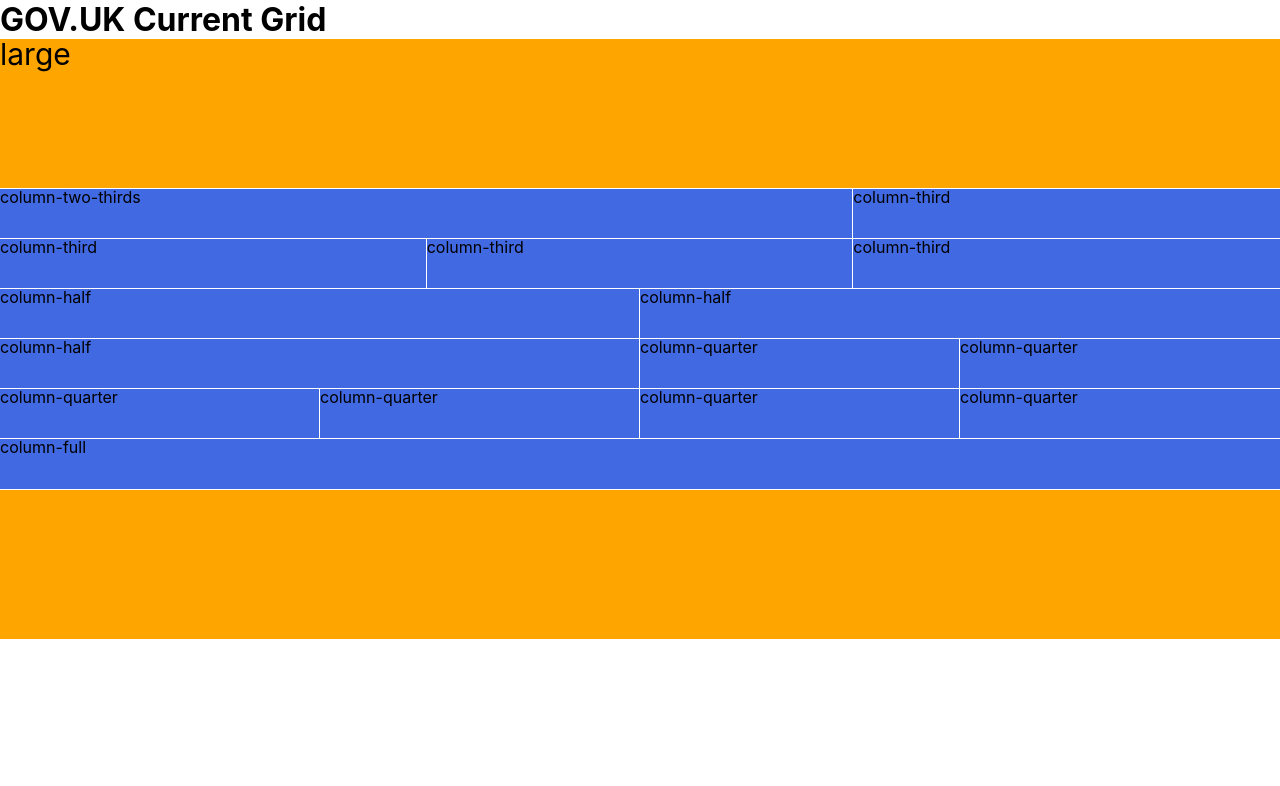
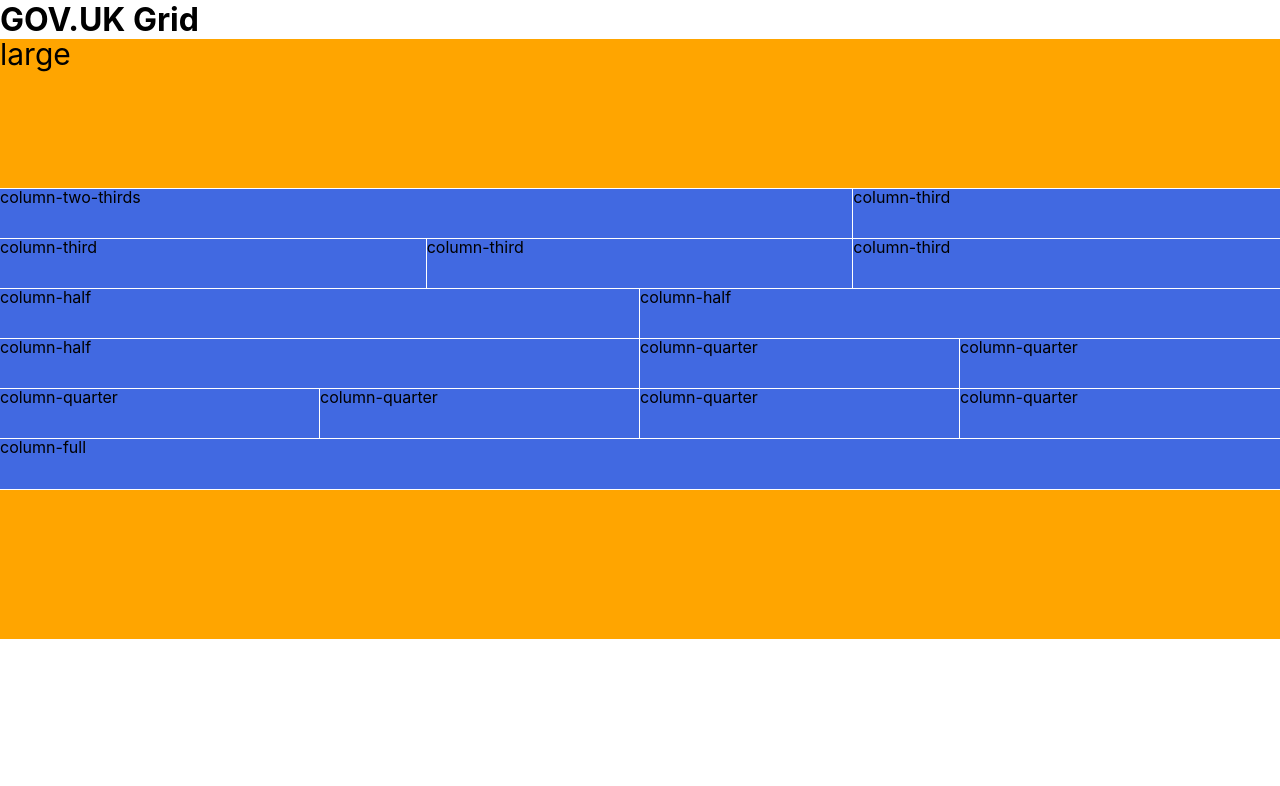
Before and after one commit to maxdmitriev/grid-layout-modules, a plain HTML site: page index.html in a window 1280 px wide. Shown: the top 786 px of the page. Drawn offline with Linux system fonts and the light colour scheme.

Commit message:
description added

```diff
--- a/index.html
+++ b/index.html
@@ -102,7 +102,7 @@ section:after {
 </style>
 </head>
 <body>
-<h1>GOV.UK Current Grid</h1>
+<h1>GOV.UK Grid</h1>
 <section class="gov-uk">
 	<div class="grid-row">
 		<div class="column-two-thirds">column-two-thirds</div>
```
